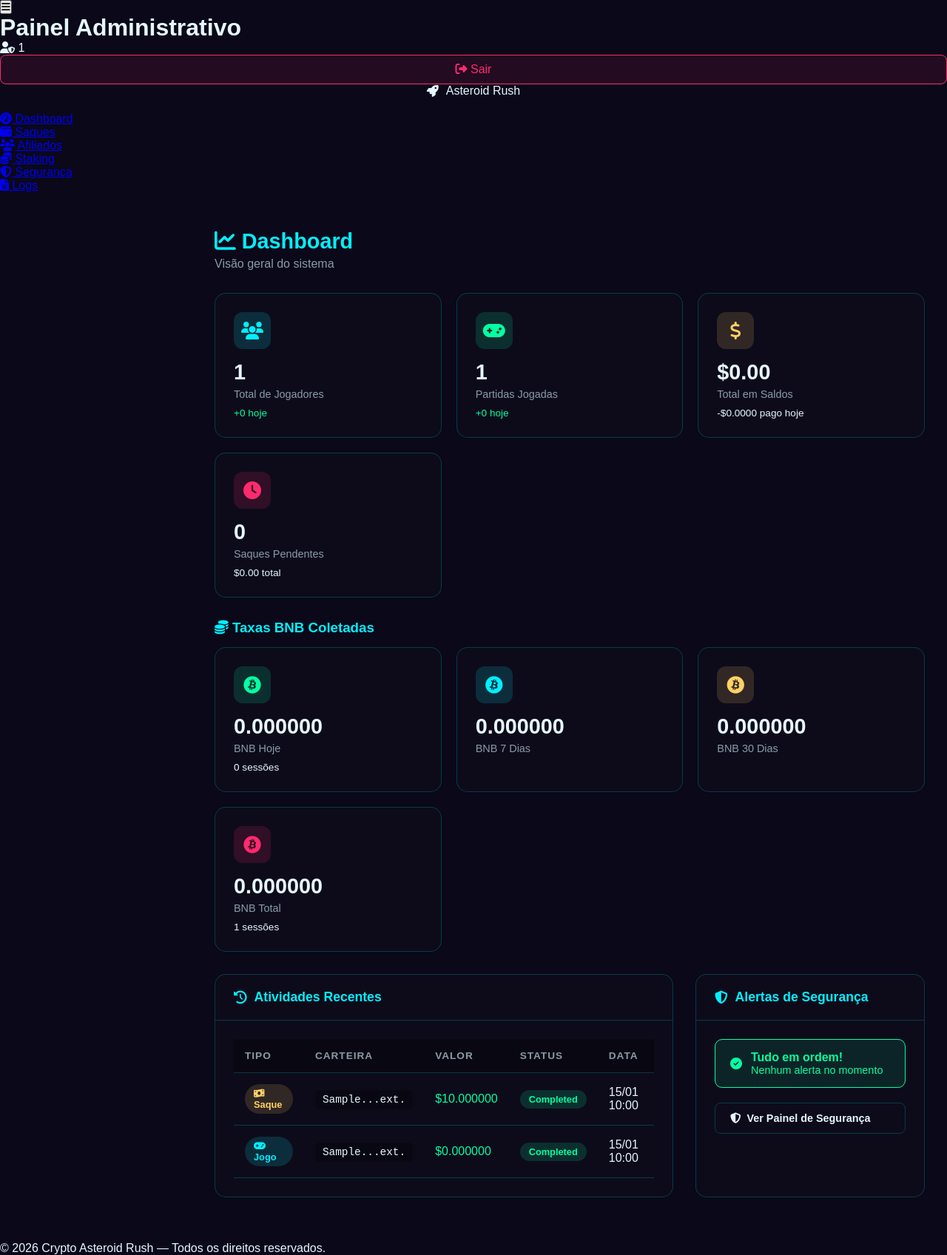
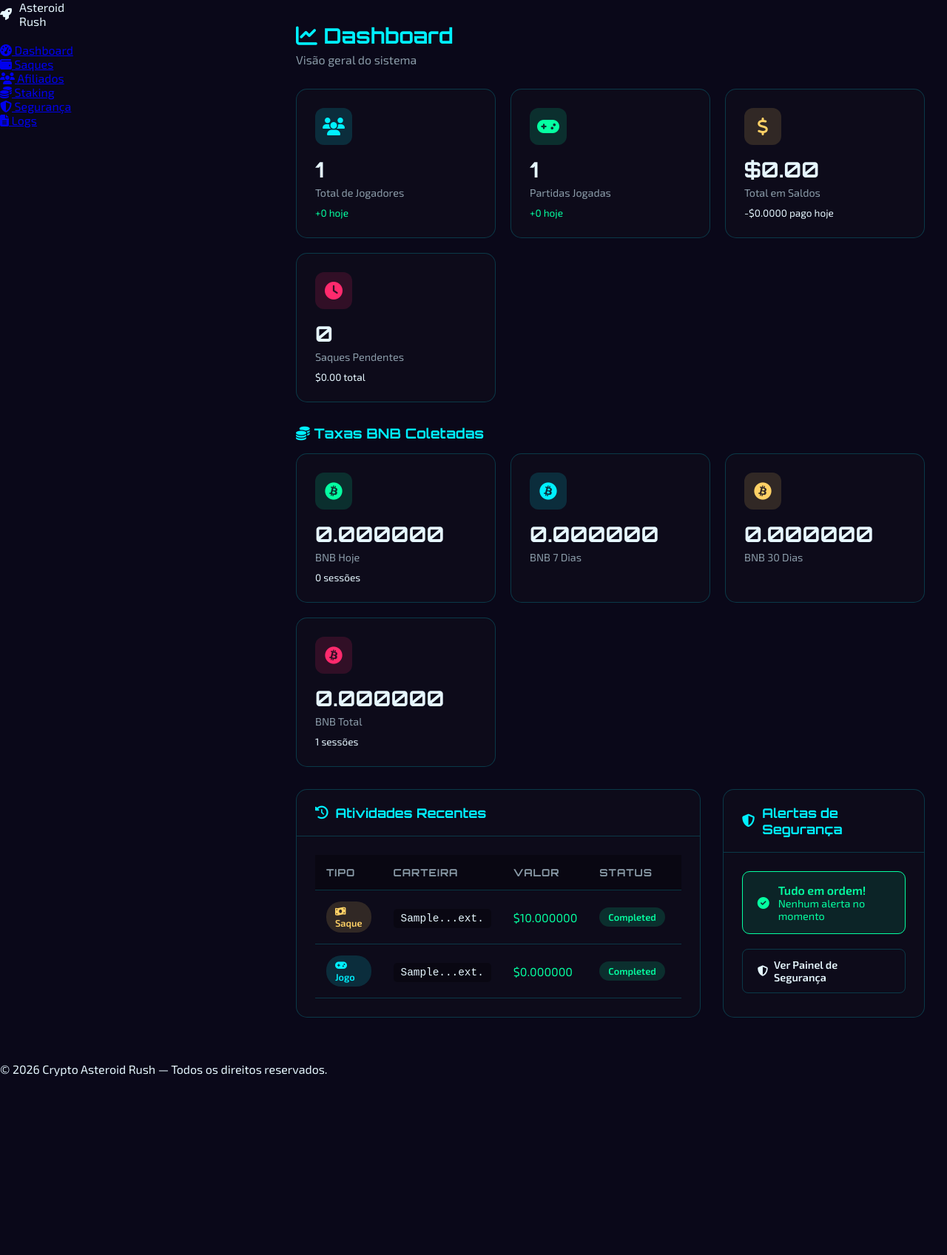
Before and after one commit to originslone-sys/crypto-asteroid-rush, a PHP site: page /admin/index.php in a window 1280 px wide. Shown: the whole page at 74% size. After the commit the page ends 1455 px from the top, so only its background shows below. Run offline with PHP 8.4, Linux system fonts and the light colour scheme; the visitor is signed in with stand-in values (Sample User, id 1); tables that the repository leaves empty or names only in its code hold one stand-in row (values such as "Sample post").

Commit message:
Update header.php

```diff
--- a/admin/includes/header.php
+++ b/admin/includes/header.php
@@ -1,11 +1,33 @@
 <?php
-// ===============================================================
-// CRYPTO ASTEROID RUSH - ADMIN HEADER
-// Compatível com Railway (PHP 8 + MySQL 8)
-// ===============================================================
+// ============================================
+// CRYPTO ASTEROID RUSH - Admin Header
+// Arquivo: admin/includes/header.php
+// ============================================
 
-if (session_status() === PHP_SESSION_NONE) {
-    session_start();
+// Base URL do admin (corrige paths e redirects em diferentes DocumentRoots)
+$__scriptName = str_replace('\\', '/', $_SERVER['SCRIPT_NAME'] ?? '');
+$__scriptDir  = rtrim(str_replace('\\', '/', dirname($__scriptName)), '/');
+if ($__scriptDir === '/') $__scriptDir = '';
+// Se estiver acessando algo dentro de /pages ou /includes diretamente, subir 1 nível
+if (preg_match('~/(pages|includes)$~', $__scriptDir)) {
+    $__scriptDir = rtrim(str_replace('\\', '/', dirname($__scriptDir)), '/');
+    if ($__scriptDir === '/') $__scriptDir = '';
+}
+$ADMIN_BASE_URL  = $__scriptDir;            // ex: '' ou '/admin'
+$ADMIN_INDEX_URL = $ADMIN_BASE_URL . '/index.php';
+
+// Verificar sessão
+if (!isset($_SESSION['admin'])) {
+    header('Location: ' . $ADMIN_INDEX_URL);
+    exit;
+}
+
+// Página atual - usar variável já definida ou detectar
+if (!isset($currentPage)) {
+    $currentPage = basename($_SERVER['PHP_SELF'], '.php');
+    if ($currentPage === 'index') {
+        $currentPage = isset($_GET['page']) ? $_GET['page'] : 'dashboard';
+    }
 }
 ?>
 <!DOCTYPE html>
@@ -13,44 +35,14 @@
 <head>
     <meta charset="UTF-8">
     <meta name="viewport" content="width=device-width, initial-scale=1.0">
-    <title>Crypto Asteroid Rush - Painel Administrativo</title>
+    <title><?php echo isset($pageTitle) ? $pageTitle . ' | ' : ''; ?>Admin - Crypto Asteroid Rush</title>
+    <link href="https://fonts.googleapis.com/css2?family=Orbitron:wght@400;500;700;800;900&family=Exo+2:wght@300;400;600&display=swap" rel="stylesheet">
+    <link rel="stylesheet" href="https://cdnjs.cloudflare.com/ajax/libs/font-awesome/6.4.0/css/all.min.css">
+    <link rel="stylesheet" href="<?php echo $ADMIN_BASE_URL; ?>/css/admin.css">
+</head>
+<body>
+    <button class="mobile-toggle" onclick="toggleSidebar()">
+        <i class="fas fa-bars"></i>
+    </button>
 
-    <!-- ============================= -->
-    <!-- CSS PRINCIPAL (Railway compatível) -->
-    <!-- ============================= -->
-    <link rel="stylesheet" href="../css/admin.css">
-
-    <!-- ============================= -->
-    <!-- Font Awesome e Ícones -->
-    <!-- ============================= -->
-    <link rel="stylesheet" href="https://cdnjs.cloudflare.com/ajax/libs/font-awesome/6.5.0/css/all.min.css">
-
-    <!-- ============================= -->
-    <!-- JavaScript global -->
-    <!-- ============================= -->
-    <script src="../js/admin.js" defer></script>
-</head>
-
-<body>
-    <div id="admin-panel">
-        <!-- HEADER SUPERIOR -->
-        <header class="admin-header">
-            <div class="header-left">
-                <button class="sidebar-toggle" onclick="toggleSidebar()">
-                    <i class="fas fa-bars"></i>
-                </button>
-                <h1 class="header-title">Painel Administrativo</h1>
-            </div>
-            <div class="header-right">
-                <span class="admin-user">
-                    <i class="fas fa-user-shield"></i>
-                    <?php echo htmlspecialchars($_SESSION['admin'] ?? 'Administrador'); ?>
-                </span>
-                <a href="../logout.php" class="logout-btn">
-                    <i class="fas fa-sign-out-alt"></i> Sair
-                </a>
-            </div>
-        </header>
-
-        <!-- CONTAINER PRINCIPAL -->
-        <div class="admin-container">
+    <div class="admin-wrapper">
```
